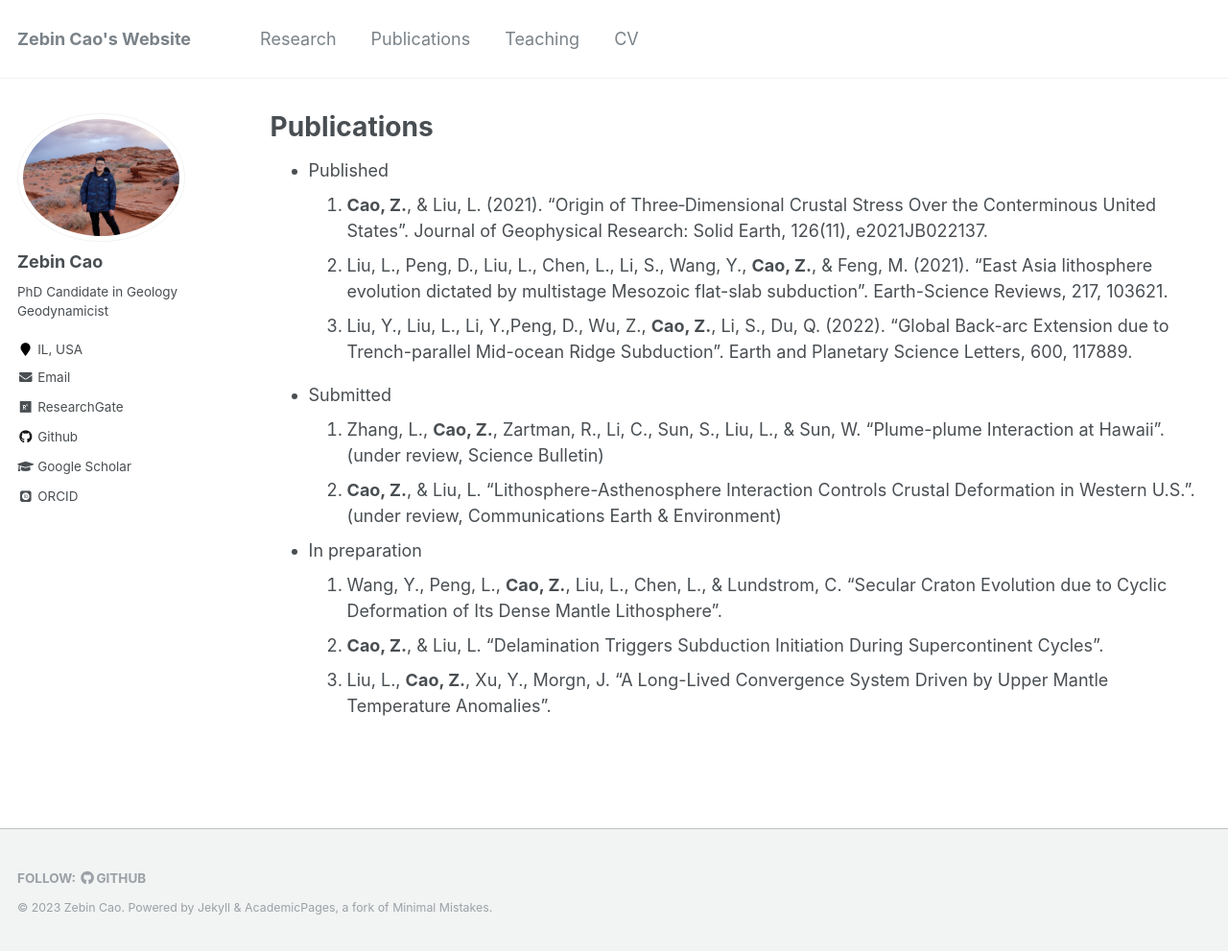
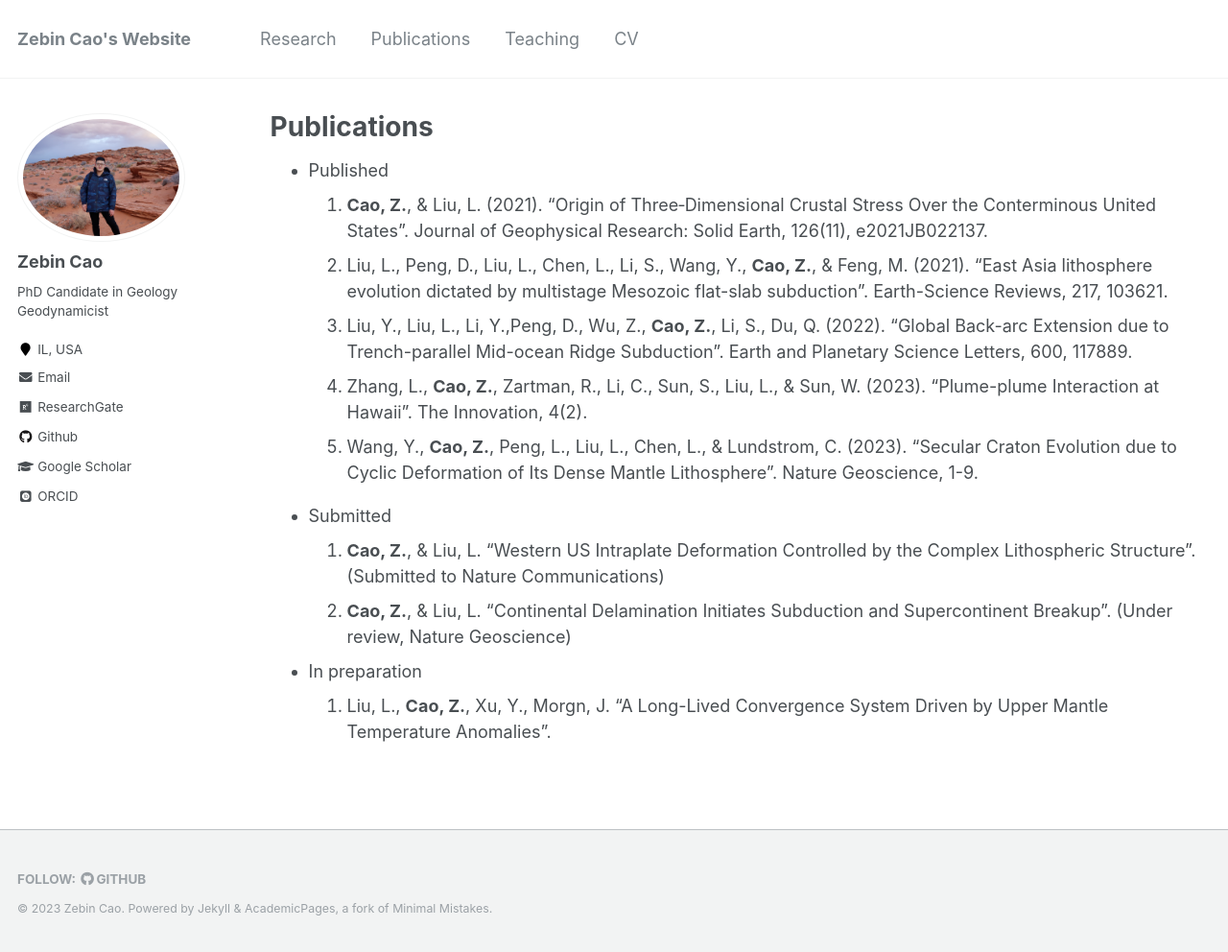
Before and after one commit to ZebinCao/ZebinCao.github.io, a Jekyll site: the page built from _pages/publications.md, in a window 1280 px wide and 992 px high. Shown: the whole window at 96% size. Built offline with Jekyll 4.4.1, drawn with Linux system fonts in a browser that asks for light colours; some web fonts are replaced.

Commit message:
Updates on publication

```diff
--- a/_pages/publications.md
+++ b/_pages/publications.md
@@ -11,14 +11,13 @@ author_profile: true
 0. **Cao, Z.**, & Liu, L. (2021). “Origin of Three‐Dimensional Crustal Stress Over the Conterminous United States”. Journal of Geophysical Research: Solid Earth, 126(11), e2021JB022137.
 0. Liu, L., Peng, D., Liu, L., Chen, L., Li, S., Wang, Y., **Cao, Z.**, & Feng, M. (2021). “East Asia lithosphere evolution dictated by multistage Mesozoic flat-slab subduction”. Earth-Science Reviews, 217, 103621.
 0. Liu, Y., Liu, L., Li, Y.,Peng, D., Wu, Z.,  **Cao, Z.**, Li, S., Du, Q. (2022). “Global Back-arc Extension due to Trench-parallel Mid-ocean Ridge Subduction”. Earth and Planetary Science Letters, 600, 117889.
+0. Zhang, L., **Cao, Z.**, Zartman, R., Li, C., Sun, S., Liu, L., & Sun, W. (2023). “Plume-plume Interaction at Hawaii”. The Innovation, 4(2).
+0. Wang, Y., **Cao, Z.**, Peng, L., Liu, L., Chen, L., & Lundstrom, C. (2023). “Secular Craton Evolution due to Cyclic Deformation of Its Dense Mantle Lithosphere”. Nature Geoscience, 1-9.
 {: reversed="reversed"}
 
 * Submitted
-0. Zhang, L., **Cao, Z.**, Zartman, R., Li, C., Sun, S., Liu, L., & Sun, W. “Plume-plume Interaction at Hawaii”. (under review, Science Bulletin)
-0. **Cao, Z.**, & Liu, L. “Lithosphere-Asthenosphere Interaction Controls Crustal Deformation in Western U.S.”. (under review, Communications Earth & Environment)
-
+0. **Cao, Z.**, & Liu, L. “Western US Intraplate Deformation Controlled by the Complex Lithospheric Structure”. (Submitted to Nature Communications)
+0. **Cao, Z.**, & Liu, L. “Continental Delamination Initiates Subduction and Supercontinent Breakup”. (Under review, Nature Geoscience)
 
 * In preparation
-0. Wang, Y., Peng, L., **Cao, Z.**, Liu, L., Chen, L., & Lundstrom, C. “Secular Craton Evolution due to Cyclic Deformation of Its Dense Mantle Lithosphere”.
-0. **Cao, Z.**, & Liu, L. “Delamination Triggers Subduction Initiation During Supercontinent Cycles”.
 0. Liu, L., **Cao, Z.**, Xu, Y., Morgn, J. "A Long-Lived Convergence System Driven by Upper Mantle Temperature Anomalies".
```
